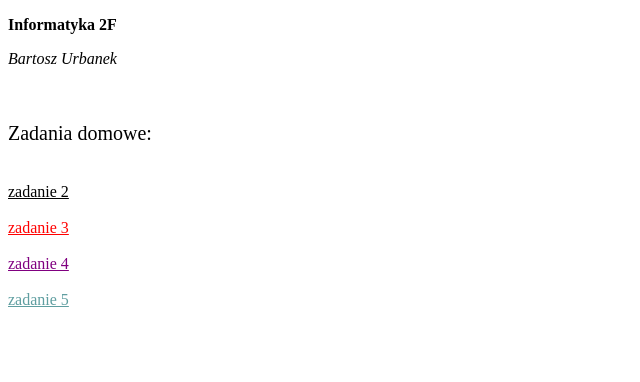
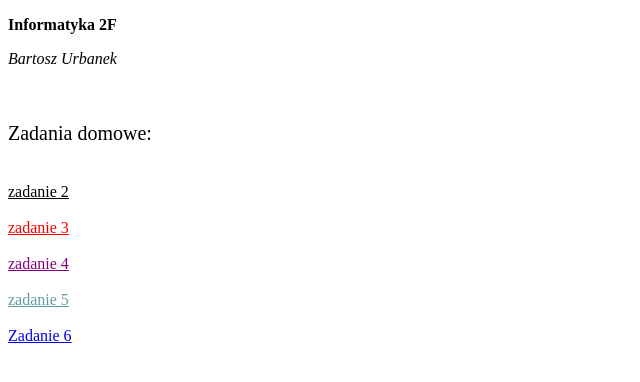
Before and after one commit to kenabru/zadaniedomowe, a plain HTML site: page index.html in a window 1280 px wide. Shown: the whole page, without its empty margins (0-640 px from the left). Drawn offline with Linux system fonts and the light colour scheme.

Commit message:
Add files via upload

```diff
--- a/index.html
+++ b/index.html
@@ -22,5 +22,8 @@
 <br>
 <br>
 <a href="zadanie5.html" style="color: cadetblue;">zadanie 5</a>
+<br>
+<br>
+<a href="https://naughty-goldstine-97f659.netlify.app/">Zadanie 6</a>
 </body>
 </html>
```
